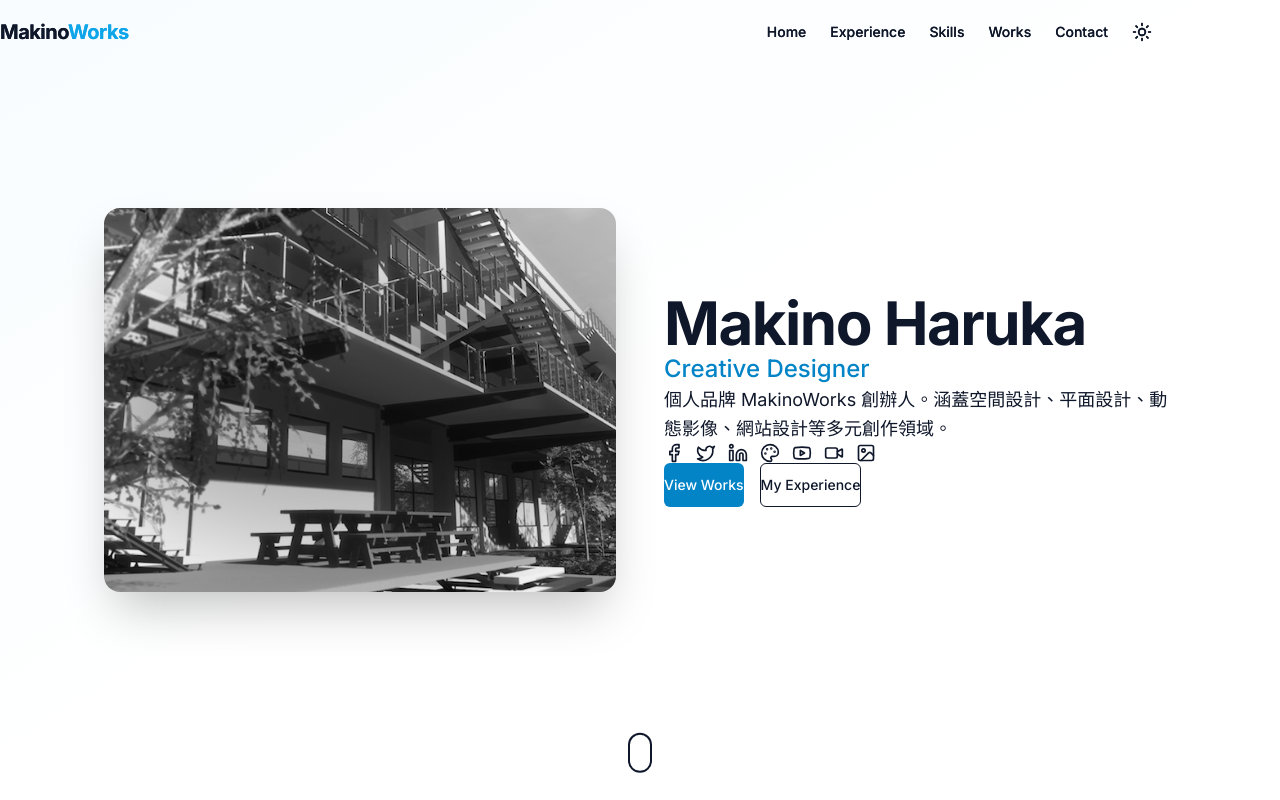
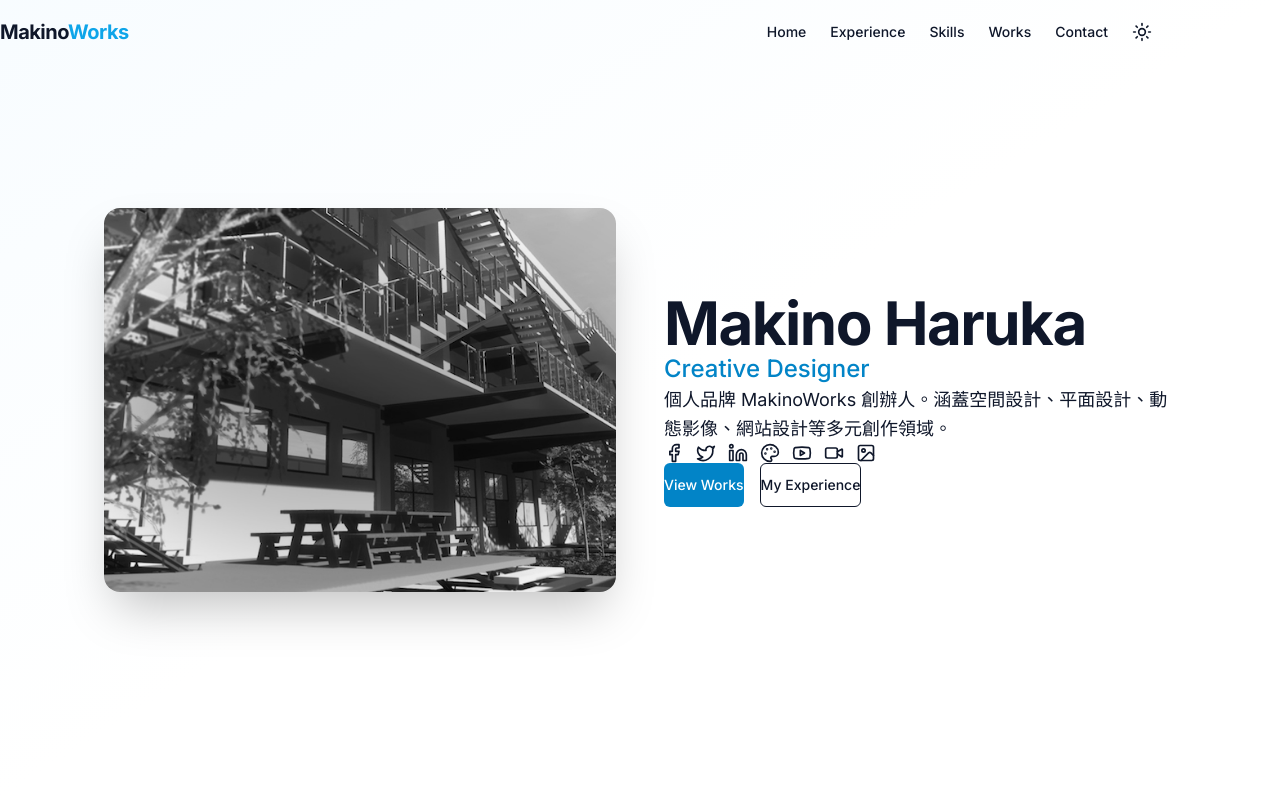
Before and after one commit to harukaxxxx/MakinoWorks, a Next.js app: page / in a window 1280 px wide. Shown: the top 800 px of the page. Built offline with nearby package versions, Linux system fonts and the light colour scheme.

Commit message:
✨ feat: streamline hero section and homepage

```diff
--- a/src/app/page.tsx
+++ b/src/app/page.tsx
@@ -1,31 +1,11 @@
-import { Navbar } from "@/components/layout/Navbar";
-import { Footer } from "@/components/layout/Footer";
 import { HeroSection } from "@/components/sections/HeroSection";
-import { ExperienceSection } from "@/components/sections/ExperienceSection";
-import { SkillsSection } from "@/components/sections/SkillsSection";
-import { ToolsSection } from "@/components/sections/ToolsSection";
-import { WorksSection } from "@/components/sections/WorksSection";
-import { TestimonialsSection } from "@/components/sections/TestimonialsSection";
-import { ClientsSection } from "@/components/sections/ClientsSection";
-import { AboutSection } from "@/components/sections/AboutSection";
-import { ContactSection } from "@/components/sections/ContactSection";
 
 export default function Home() {
   return (
-    <div className="min-h-screen">
-      <Navbar />
-      <main>
+    <div className="min-h-screen flex flex-col">
+      <main className="flex-1 flex flex-col justify-center">
         <HeroSection />
-        <ExperienceSection />
-        <SkillsSection />
-        <ToolsSection />
-        <WorksSection />
-        <TestimonialsSection />
-        <ClientsSection />
-        <AboutSection />
-        <ContactSection />
       </main>
-      <Footer />
     </div>
   );
 }
--- a/src/components/sections/HeroSection.tsx
+++ b/src/components/sections/HeroSection.tsx
@@ -28,8 +28,7 @@ const iconMap: Record<string, React.ComponentType<{ className?: string }>> = {
 export function HeroSection() {
   return (
     <section
-      id="profile"
-      className="min-h-screen flex items-center justify-center relative overflow-hidden pt-16"
+      className="min-h-screen flex items-center justify-center relative overflow-hidden"
     >
       {/* Background gradient */}
       <div className="absolute inset-0 bg-gradient-to-br from-primary-50/50 via-transparent to-accent-50/30 dark:from-primary-950/20 dark:to-accent-950/10" />
@@ -108,31 +107,17 @@ export function HeroSection() {
               className="mt-10 flex flex-wrap justify-center md:justify-start gap-4"
             >
               <Button asChild size="lg">
-                <Link href="#works">View Works</Link>
+                <Link href="/works">View Works</Link>
               </Button>
               <Button asChild variant="outline" size="lg">
-                <Link href="#resume">My Experience</Link>
+                <Link href="/experience">My Experience</Link>
               </Button>
             </motion.div>
           </div>
         </div>
       </div>
 
-      {/* Scroll indicator */}
-      <motion.div
-        initial={{ opacity: 0 }}
-        animate={{ opacity: 1 }}
-        transition={{ delay: 1 }}
-        className="absolute bottom-8 left-1/2 -translate-x-1/2"
-      >
-        <motion.div
-          animate={{ y: [0, 8, 0] }}
-          transition={{ duration: 1.5, repeat: Infinity }}
-          className="w-6 h-10 rounded-full border-2 border-muted flex justify-center pt-2"
-        >
-          <div className="w-1.5 h-1.5 rounded-full bg-muted" />
-        </motion.div>
-      </motion.div>
+
     </section>
   );
 }
```
